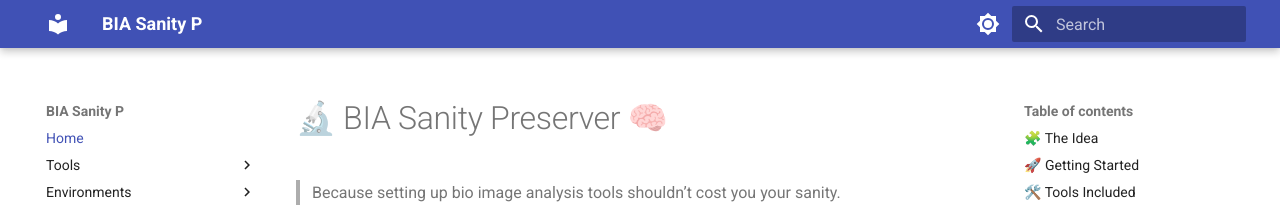
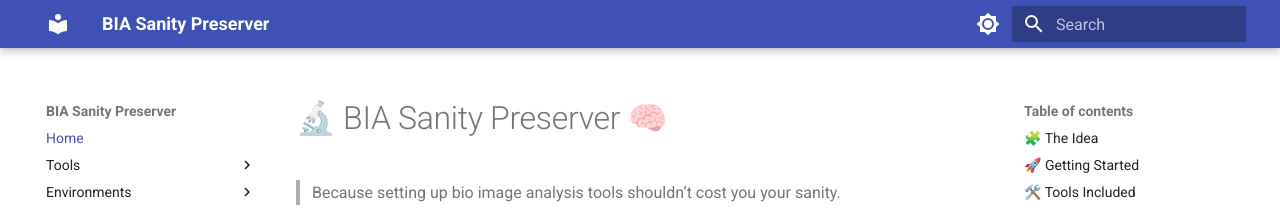
Before and after one commit to lorenzocerrone/BIA-Sanity-Preserver, an MkDocs documentation site: the page built from docs/index.md, in a window 1280 px wide. Shown: the top 210 px of the page. Built offline with MkDocs 1.6.1 and Material for MkDocs 9.7.7, drawn with Linux system fonts in a browser that asks for light colours.

Commit message:
update page name

```diff
--- a/mkdocs.yml
+++ b/mkdocs.yml
@@ -1,4 +1,4 @@
-site_name: BIA Sanity P
+site_name: BIA Sanity Preserver
 
 theme:
   name: material
```
